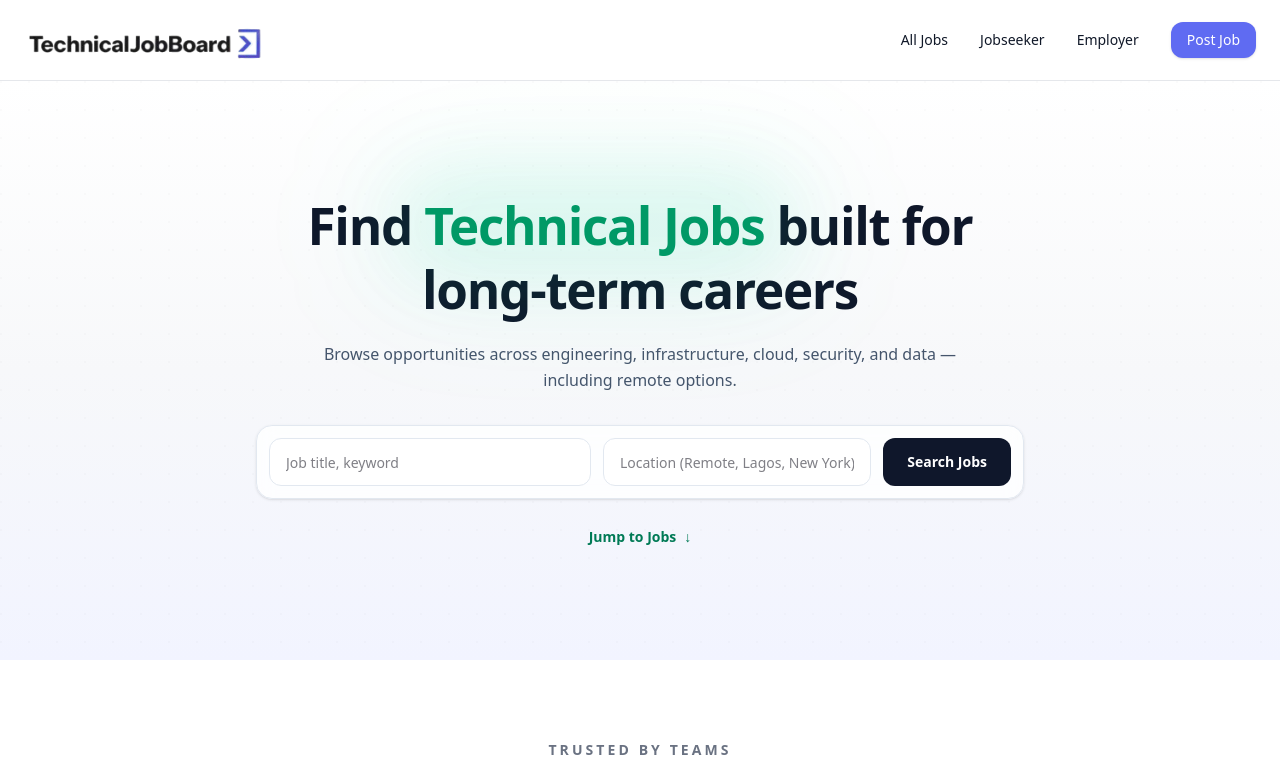
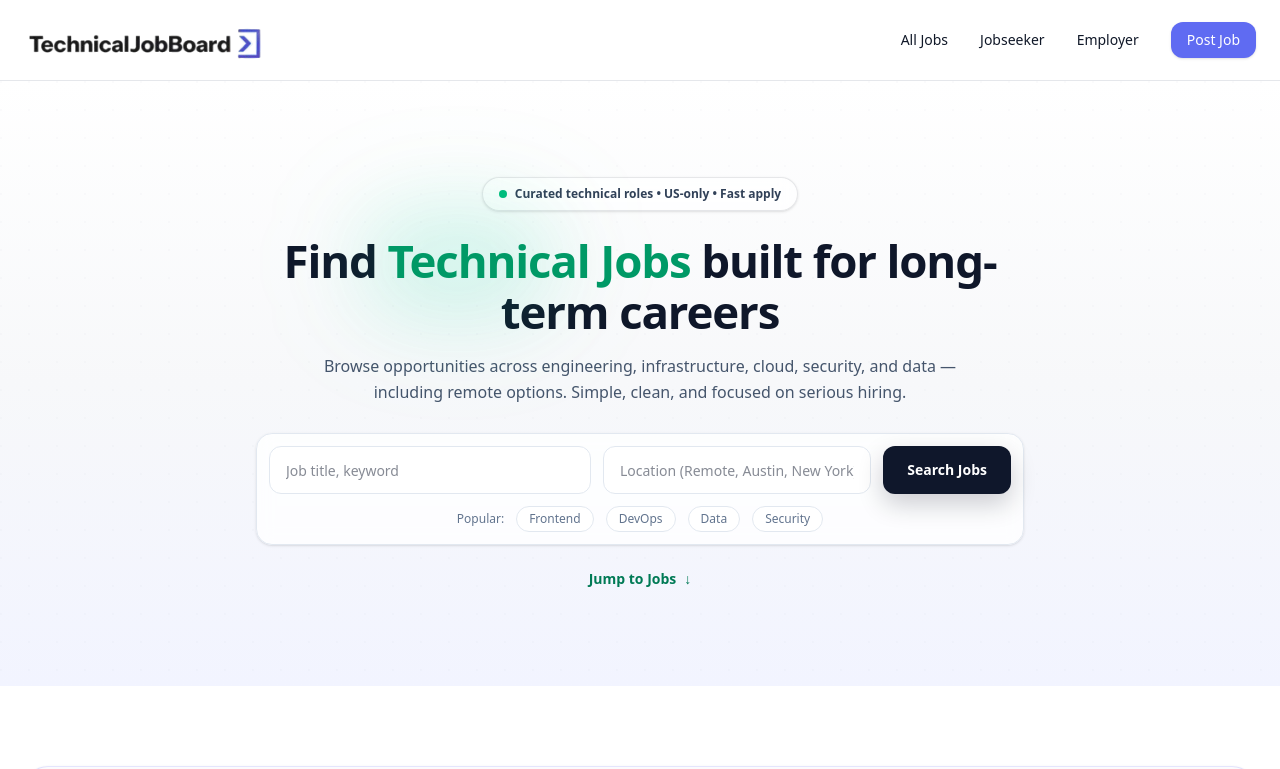
Before and after one commit to adebisidolapo/technicaljobboard, a Next.js app in the folder jobboard/: page / in a window 1280 px wide. Shown: the top 769 px of the page. Built offline with nearby package versions, Linux system fonts and the light colour scheme.

Commit message:
update ui

```diff
--- a/jobboard/app/page.tsx
+++ b/jobboard/app/page.tsx
@@ -107,12 +107,15 @@ export default function Home() {
 
   return (
     <main className="font-sans bg-gray-100 text-[#02000D]">
+
+
       {/* ================= HERO ================= */}
 <section className="relative overflow-hidden bg-[#F7F8FA]">
+  {/* faint purple-tinted background */}
   <div className="pointer-events-none absolute inset-0">
     <div className="absolute inset-0 bg-gradient-to-b from-white via-[#F7F8FA] to-[#F2F4FF]" />
     <div
-            className="absolute inset-0 opacity-[0.22]"
+      className="absolute inset-0 opacity-[0.20]"
       style={{
         backgroundImage:
           "radial-gradient(circle at 1px 1px, rgba(17,24,39,0.08) 1px, transparent 0)",
@@ -122,64 +125,97 @@ export default function Home() {
   </div>
 
   <div className="relative mx-auto max-w-7xl px-6">
-          <div className="mx-auto max-w-3xl text-center py-16 sm:py-20 md:py-28">
-            <h1 className="text-[2.1rem] sm:text-[2.7rem] md:text-[3.2rem] font-extrabold leading-tight tracking-tight text-[#0F172A]">
+    <div className="mx-auto max-w-3xl text-center py-14 sm:py-18 md:py-24">
+      {/* ✅ small pill / badge ABOVE headline (returned) */}
+      <div className="mx-auto inline-flex items-center gap-2 rounded-full border border-slate-900/10 bg-white/70 px-4 py-2 text-[11px] sm:text-xs font-semibold text-slate-700 shadow-sm backdrop-blur">
+        <span className="inline-block h-2 w-2 rounded-full bg-emerald-500" />
+        Curated technical roles • US-only • Fast apply
+      </div>
+
+      {/* Headline (slightly smaller) */}
+      <h1 className="mt-6 text-[1.9rem] sm:text-[2.35rem] md:text-[2.85rem] font-extrabold leading-[1.12] tracking-tight text-[#0F172A]">
         Find{" "}
         <span className="relative inline-block">
+          {/* ✅ green wash: softer + shifted slightly left/top (not centered) */}
           <span
             aria-hidden
-                  className="absolute -inset-x-14 -inset-y-10 bg-emerald-400/6 blur-[60px] rounded-full"
+            className="absolute -left-10 -top-8 w-[220px] h-[120px]
+                       bg-emerald-400/8 blur-[55px] rounded-full"
           />
           <span
             aria-hidden
-                  className="absolute -inset-x-8 -inset-y-6 bg-emerald-400/8 blur-[36px] rounded-full"
+            className="absolute -left-6 -top-6 w-[190px] h-[105px]
+                       bg-emerald-400/10 blur-[40px] rounded-full"
           />
           <span className="relative text-emerald-600">Technical Jobs</span>
         </span>{" "}
         built for long-term careers
       </h1>
 
-            <p className="mt-5 text-[15px] md:text-[16px] leading-relaxed text-slate-600 max-w-2xl mx-auto">
-              Browse opportunities across engineering, infrastructure, cloud,
-              security, and data — including remote options.
+      {/* Description */}
+      <p className="mt-4 text-[14px] sm:text-[15px] md:text-[16px] leading-relaxed text-slate-600 max-w-2xl mx-auto">
+        Browse opportunities across engineering, infrastructure, cloud, security,
+        and data — including remote options. Simple, clean, and focused on serious hiring.
       </p>
 
-            {/* SEARCH BAR */}
-            <div className="mt-8">
-              <div className="mx-auto max-w-4xl rounded-2xl border border-slate-200 bg-white/80 p-3 shadow-sm backdrop-blur">
+      {/* ✅ Search bar (narrower) */}
+      <div className="mt-7">
+        <div className="mx-auto max-w-3xl rounded-2xl border border-slate-200 bg-white/80 p-3 shadow-sm backdrop-blur">
           <div className="grid grid-cols-1 gap-3 md:grid-cols-[1.2fr_1fr_auto] md:items-center">
             <input
               value={heroQ}
               onChange={(e) => setHeroQ(e.target.value)}
               type="text"
               placeholder="Job title, keyword"
-                    className="h-12 w-full rounded-xl border border-slate-200 bg-white px-4 text-sm outline-none focus:ring-2 focus:ring-emerald-200"
+              className="h-12 w-full rounded-xl border border-slate-200 bg-white px-4 text-sm text-slate-900 outline-none
+                         focus:ring-2 focus:ring-emerald-200"
             />
 
             <input
               value={heroLoc}
               onChange={(e) => setHeroLoc(e.target.value)}
               type="text"
-                    placeholder="Location (Remote, Lagos, New York)"
-                    className="h-12 w-full rounded-xl border border-slate-200 bg-white px-4 text-sm outline-none focus:ring-2 focus:ring-emerald-200"
+              placeholder="Location (Remote, Austin, New York)"
+              className="h-12 w-full rounded-xl border border-slate-200 bg-white px-4 text-sm text-slate-900 outline-none
+                         focus:ring-2 focus:ring-emerald-200"
             />
 
             <button
               type="button"
               onClick={runHeroSearch}
-                    className="h-12 rounded-xl px-6 text-sm font-semibold text-white bg-slate-900 hover:bg-slate-800 transition"
+              className="h-12 w-full md:w-auto rounded-xl px-6 text-sm font-semibold text-white
+                         bg-slate-900 hover:bg-slate-800
+                         shadow-[0_10px_26px_rgba(2,6,23,0.20)]
+                         transition"
             >
               Search Jobs
             </button>
           </div>
+
+          <div className="mt-3 flex flex-wrap items-center justify-center gap-x-3 gap-y-2 text-xs text-slate-500">
+            <span>Popular:</span>
+            {["Frontend", "DevOps", "Data", "Security"].map((t) => (
+              <button
+                key={t}
+                type="button"
+                onClick={() => {
+                  setHeroQ(t);
+                  setTimeout(runHeroSearch, 0);
+                }}
+                className="rounded-full border border-slate-200 bg-white px-3 py-1 hover:border-slate-300"
+              >
+                {t}
+              </button>
+            ))}
+          </div>
         </div>
       </div>
 
-            {/* JUMP TO ALL JOBS */}
+      {/* Jump to Jobs */}
       <button
         type="button"
         onClick={() => (window.location.href = "/all-jobs")}
-              className="mt-7 inline-flex items-center gap-2 text-sm font-semibold text-emerald-700 hover:underline"
+        className="mt-6 inline-flex items-center gap-2 text-sm font-semibold text-emerald-700 hover:underline"
       >
         Jump to Jobs <span aria-hidden>↓</span>
       </button>
@@ -187,24 +223,8 @@ export default function Home() {
   </div>
 </section>
 
-      {/* ================= COMPANIES (reverted to BEFORE) ================= */}
-      <section className="relative py-16 md:py-20 bg-white overflow-hidden">
-        <div className="relative max-w-7xl mx-auto px-6">
-          <div className="text-center mb-10 md:mb-14">
-            <p className="text-sm font-semibold tracking-[0.22em] text-gray-500 uppercase">
-              Trusted by teams
-            </p>
-            <h3 className="mt-3 text-2xl md:text-4xl font-extrabold text-gray-900 tracking-tight">
-              Popular Companies We Have Worked With
-            </h3>
-            <p className="mt-3 text-gray-600 text-sm md:text-base max-w-2xl mx-auto">
-              A quick look at teams that trust TechnicalJobboard.
-            </p>
-          </div>
 
-          <CompanyLogoCarousel />
-        </div>
-      </section>
+
 
       {/* ================= CATEGORIES ================= */}
       <section className="py-20 bg-white">
@@ -454,6 +474,24 @@ export default function Home() {
   </div>
 </section>
 
+ {/* ================= COMPANIES (reverted to BEFORE) ================= */}
+      <section className="relative py-16 md:py-20 bg-white overflow-hidden">
+        <div className="relative max-w-7xl mx-auto px-6">
+          <div className="text-center mb-10 md:mb-14">
+            <p className="text-sm font-semibold tracking-[0.22em] text-gray-500 uppercase">
+              Trusted by teams
+            </p>
+            <h3 className="mt-3 text-2xl md:text-4xl font-extrabold text-gray-900 tracking-tight">
+              Popular Companies We Have Worked With
+            </h3>
+            <p className="mt-3 text-gray-600 text-sm md:text-base max-w-2xl mx-auto">
+              A quick look at teams that trust TechnicalJobboard.
+            </p>
+          </div>
+
+          <CompanyLogoCarousel />
+        </div>
+      </section>
 
       {/* ================= EMPOWERING ================= */}
       <section id="empowering" className="relative py-28 overflow-hidden bg-[#F6F7FB]">
```
Lines whose indentation alone changed are shown as unchanged.
